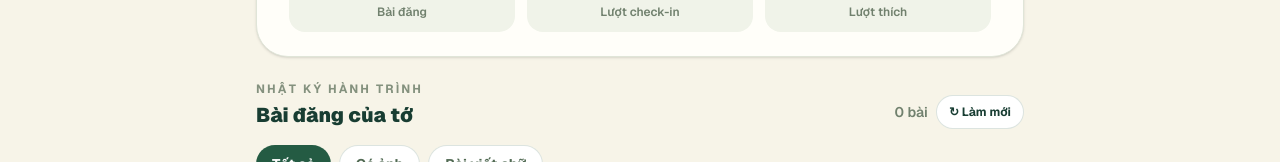
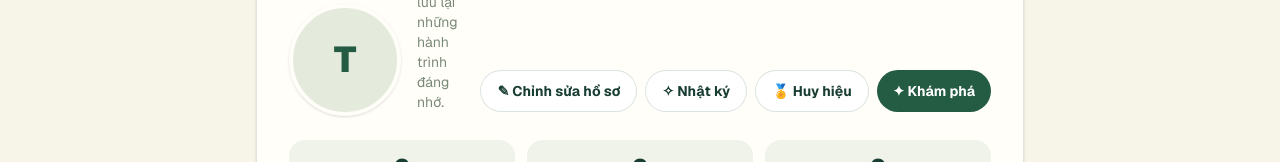
Before and after one commit to heiu2911/Pivel, a Next.js app: page /profile in a window 1280 px wide. Shown: the part 331-493 px from the top of the page. Built offline with nearby package versions, Linux system fonts and the light colour scheme; no server answers.

Commit message:
feat: link badge collection from profile

```diff
--- a/app/profile/page.tsx
+++ b/app/profile/page.tsx
@@ -175,6 +175,7 @@ export default function PersonalProfilePage() {
               <div className="flex flex-wrap gap-2">
                 <button onClick={() => { setNameDraft(displayName); setAvatarDraft(null); setEditing((value) => !value); }} className="mb-1 rounded-full border border-[#dce3d2] bg-white px-4 py-2.5 text-sm font-bold">{editing ? "Đóng chỉnh sửa" : "✎ Chỉnh sửa hồ sơ"}</button>
                 <button onClick={() => router.push("/recap")} className="mb-1 rounded-full border border-[#dce3d2] bg-white px-4 py-2.5 text-sm font-bold">✧ Nhật ký</button>
+                <button onClick={() => router.push("/badges")} className="mb-1 rounded-full border border-[#dce3d2] bg-white px-4 py-2.5 text-sm font-bold">🏅 Huy hiệu</button>
                 <button onClick={() => router.push("/")} className="mb-1 rounded-full bg-[#245b43] px-4 py-2.5 text-sm font-bold text-white">✦ Khám phá</button>
               </div>
             </div>
```
